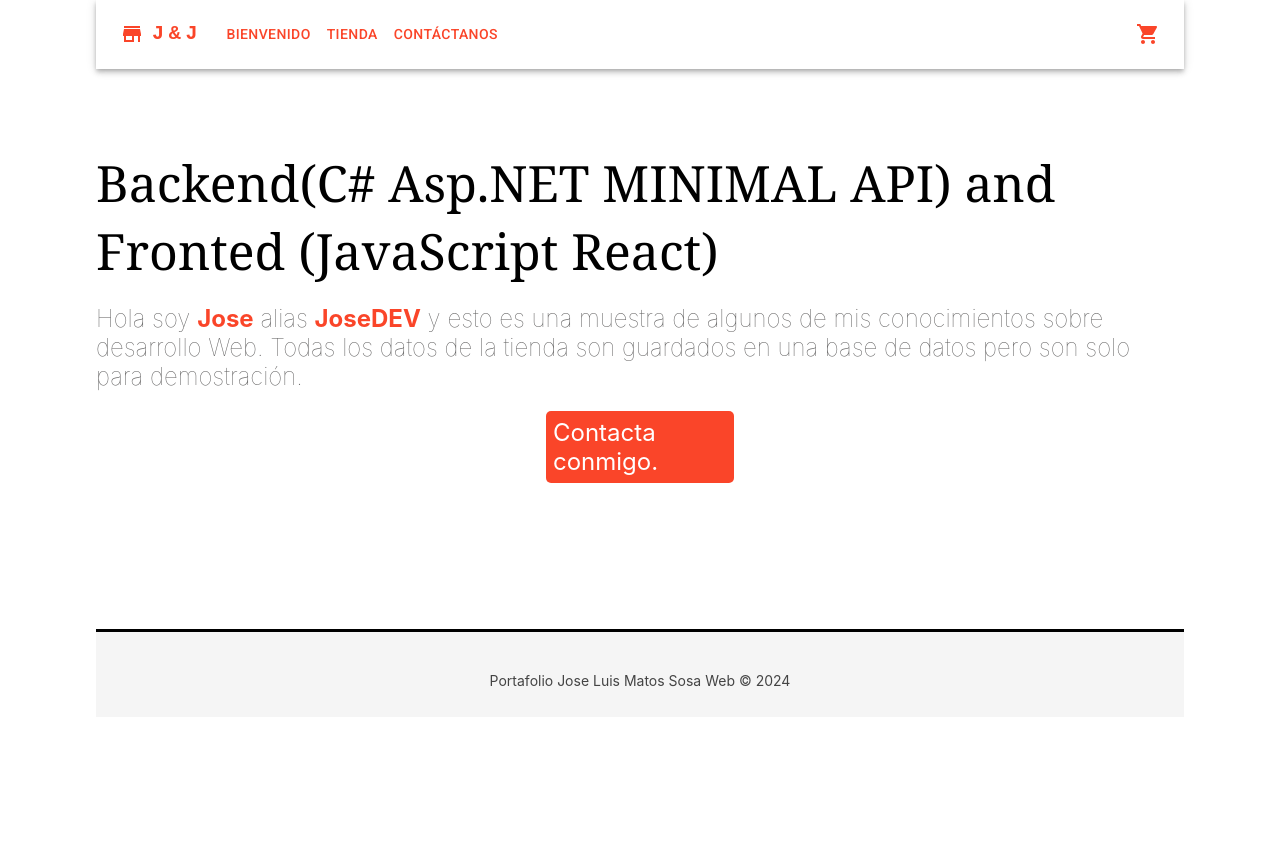
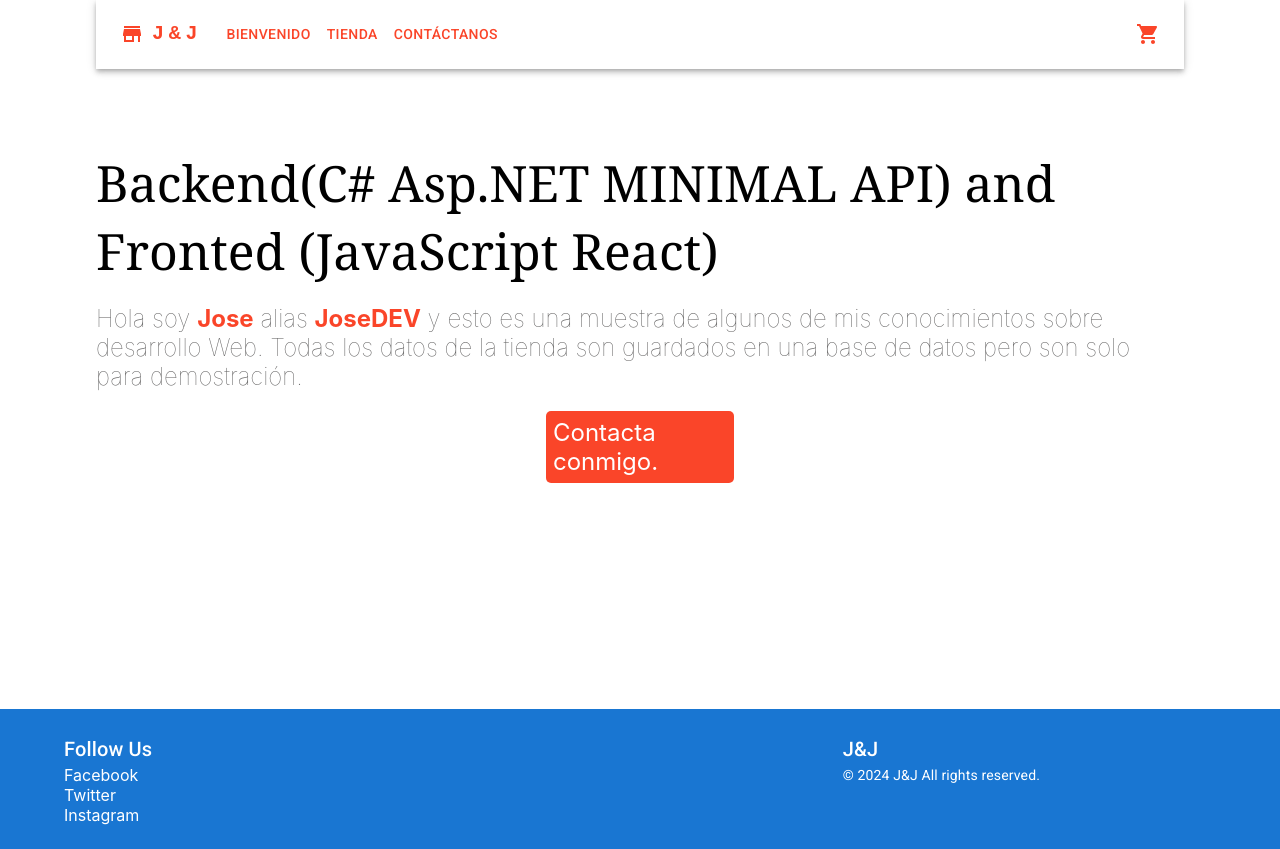
Before and after one commit to Jose-Dev02/FrontedToMYAPI, a React (Create React App) app: page /home in a window 1280 px wide. Before the commit the page ends 800 px from the top, so only its background shows below. Built offline with nearby package versions, Linux system fonts and the light colour scheme.

Commit message:
Upgrading

```diff
--- a/src/Rutas/MisRutas.js
+++ b/src/Rutas/MisRutas.js
@@ -1,5 +1,5 @@
 import React from 'react'
-import { Routes, Route, NavLink, BrowserRouter, Navigate } from 'react-router-dom';
+import { Routes, Route, BrowserRouter, Navigate } from 'react-router-dom';
 import { Home } from '../components/Home';
 import { Service } from '../components/Service';
 import { Portafolio } from '../components/Portafolio';
@@ -9,16 +9,14 @@ import { HeaderNav } from '../components/layout/HeaderNav';
 import { Footer } from '../components/layout/Footer';
 import { Proyecto } from '../components/Proyecto';
 import { Error } from '../components/Error';
-import { Log } from '../components/Log';
-import { Warehouse } from '../components/Warehouse';
 import { Tienda } from '../components/Tienda';
 
 
 export const MisRutas = () => {
     return (
 
-        <div className='layout'>
-            <div>
+        <div >
+            <div className='layout'>
                 <BrowserRouter>
                     {/* Header y Navegacion */}
                     < HeaderNav />
@@ -42,9 +40,10 @@ export const MisRutas = () => {
 
                     </section>
                     {/*Footer */}
-                    < Footer />
+
                 </BrowserRouter>
             </div>
+            <Footer />
         </div>
     )
 }
--- a/src/components/Tienda.js
+++ b/src/components/Tienda.js
@@ -1,5 +1,5 @@
 import axios from 'axios';
-import React, { useEffect, useState } from 'react'
+import React, { useEffect, useState } from 'react';
 import { urlCategoriesAll, urlWarehouseGetAll } from '../endpoints';
 
 import Tabs, { tabsClasses } from '@mui/material/Tabs';
@@ -15,12 +15,13 @@ import Button from '@mui/material/Button';
 import Typography from '@mui/material/Typography';
 
 import Tooltip from '@mui/material/Tooltip';
-import { Favorite, ShoppingCart } from '@mui/icons-material';
+import { AddShoppingCart, Favorite, FavoriteBorder } from '@mui/icons-material';
 
 export const Tienda = () => {
     const [state, setState] = useState({
         value: 0,
         loading: true,
+        favoriteItems: {},
         items: [],
         error: null,
         categories: [],
@@ -28,14 +29,14 @@ export const Tienda = () => {
         filteredItems: [],
     });
 
-    const handleChange = (event, newValue) => {
+    const filterItems = (items, categoryId) => items.filter((item) => item.product.categoryId === categoryId);
+
+    const handleChange = (e, newValue) => {
         setState((prevState) => ({
             ...prevState,
             value: newValue,
         }));
     };
-
-    const filterItems = (items, categoryId) => items.filter((item) => item.product.categoryId === categoryId);
 
     const handleSelect = (e, categoryId) => {
         setState((prevState) => {
@@ -47,7 +48,17 @@ export const Tienda = () => {
                 };
             }
             return prevState;
-        });
+        })
+    };
+
+    const handleClick = (itemId) => {
+        setState((prevState) => ({
+            ...prevState,
+            favoriteItems: {
+                ...prevState.favoriteItems,
+                [itemId]: !prevState.favoriteItems[itemId],
+            },
+        }));
     };
 
     useEffect(() => {
@@ -67,6 +78,7 @@ export const Tienda = () => {
                     setState({
                         value: 0,
                         loading: false,
+                        favoriteItems: {},
                         items: items,
                         error: null,
                         categories: categories,
@@ -75,18 +87,14 @@ export const Tienda = () => {
                     });
 
                 } else {
-                    let errors
-                    errors.Add(categoriesResponse.data.message);
-                    errors.Add(warehouseResponse.data.message);
-                    setState((prevState) => {
-
-                        return {
+                    let errors = [];
+                    errors.push(categoriesResponse.data.message);
+                    errors.push(warehouseResponse.data.message);
+                    setState((prevState) => ({
                         ...prevState,
                         loading: false,
                         error: errors,
-                        }
-
-                    });
+                    }));
                 }
             } catch (error) {
                 setState((prevState) => ({
@@ -107,12 +115,10 @@ export const Tienda = () => {
     if (state.error) {
         return <div>Error: {state.error}</div>;
     }
-
-    console.log(state.items);
     return (
         <div>
             <div>
-                <Box sx={{ bgcolor: 'background.paper' }}>
+                <Box sx={{ bgcolor: 'background.paper', boxShadow: '1px 1px 3px rgba(0, 0, 0, 0.2), -1px 1px 3px rgba(0, 0, 0, 0.2)' }}>
                     <Tabs
                         value={state.value}
                         onChange={handleChange}
@@ -124,16 +130,14 @@ export const Tienda = () => {
                                 '&.Mui-disabled': { opacity: 0.2 },
                             },
                         }}
-
                     >
                         {state.categories.map((categoria) => (
                             <Tab
                                 key={categoria.id}
                                 label={categoria.name}
-                                onClick={e => handleSelect(e, categoria.id)}
-                            ></Tab>
+                                onClick={(e) => handleSelect(e, categoria.id)}
+                            />
                         ))}
-
                     </Tabs>
                 </Box>
             </div>
@@ -143,7 +147,8 @@ export const Tienda = () => {
                     <Grid container spacing={2}>
                         {state.filteredItems.map((item) => (
                             <Grid item xs={12} sm={6} md={3} key={item.id}>
-                                <Card sx={{
+                                <Card
+                                    sx={{
                                         maxWidth: '100%',
                                         '@media (max-width:600px)': {
                                             maxWidth: 345,
@@ -154,8 +159,8 @@ export const Tienda = () => {
                                         '@media (min-width:960px)': {
                                             maxWidth: 345,
                                         },
-
-                                }}>
+                                    }}
+                                >
                                     <CardMedia
                                         component="img"
                                         alt={item.product.name}
@@ -166,38 +171,37 @@ export const Tienda = () => {
                                         <Typography gutterBottom variant="h6" component="div">
                                             {item.product.name}
                                         </Typography>
-                                        <Typography variant="body2" color="text.primary" >
+                                        <Typography variant="body2" color="text.primary">
                                             {`${item.product.price}$`}
                                         </Typography>
                                     </CardContent>
                                     <CardActions sx={{ display: 'flex', alignItems: 'center' }}>
-                                        <Tooltip title='Favorito' >
-
-                                            <Button size='small' sx={{ p: 0, color: '#fa4529', }}>
-
-                                                <Favorite />
-
+                                        <Tooltip title="Favorito">
+                                            <Button
+                                                size="small"
+                                                sx={{
+                                                    p: 0,
+                                                    color: state.favoriteItems[item.id] ? '#fa4529' : '#000000',
+                                                }}
+                                                onClick={() => handleClick(item.id)}
+                                            >
+                                                {state.favoriteItems[item.id] ? <Favorite /> : <FavoriteBorder />}
                                             </Button>
-
                                         </Tooltip>
 
                                         <Box sx={{ flexGrow: 1 }} />
-                                        <Tooltip title='Agreagar al carrito' >
-
-                                            <Button size='small' sx={{ p: 0, color: '#000', }}>
-
-                                                <ShoppingCart />
+                                        <Tooltip title="Agregar al carrito">
+                                            <Button size="small" sx={{ p: 0, color: '#000' }}>
+                                                <AddShoppingCart />
                                             </Button>
-
                                         </Tooltip>
                                     </CardActions>
                                 </Card>
-
                             </Grid>
                         ))}
                     </Grid>
                 </Box>
-            </div >
+            </div>
         </div>
     );
-}
+};
--- a/src/components/layout/Footer.js
+++ b/src/components/layout/Footer.js
@@ -1,10 +1,49 @@
-import React from 'react'
+import React from 'react';
+import { Box, Container, Typography, Link, Grid } from '@mui/material';
 
 export const Footer = () => {
-    const year = new Date().getFullYear();
+    const companyName = 'J&J';
     return (
-        <footer className='footer'>
-            Portafolio Jose Luis Matos Sosa Web &copy; {year}
-        </footer>
-    )
-}
+        <Box
+            component="footer"
+            sx={{
+                bgcolor: 'primary.main',
+                color: 'white',
+                py: 3,
+                height: '8%',
+            }}
+        >
+            <Container maxWidth="lg">
+                <Grid container spacing={2}>
+
+                    <Grid item xs={6} sm={4}>
+                        <Typography variant="h6" component="div">
+                            Follow Us
+                        </Typography>
+                        <Link href="#" color="inherit" underline="none">
+                            Facebook
+                        </Link>
+                        <br />
+                        <Link href="#" color="inherit" underline="none">
+                            Twitter
+                        </Link>
+                        <br />
+                        <Link href="#" color="inherit" underline="none">
+                            Instagram
+                        </Link>
+                    </Grid>
+                    <Box sx={{ flexGrow: 1 }} />
+                    <Grid item xs={6} sm={4}>
+                        <Typography variant="h6" component="div">
+                            {companyName}
+                        </Typography>
+                        <Typography variant="body2">
+                            &copy; {new Date().getFullYear()} {companyName} All rights reserved.
+                        </Typography>
+                    </Grid>
+
+                </Grid>
+            </Container>
+        </Box >
+    );
+};
--- a/src/index.css
+++ b/src/index.css
@@ -103,7 +103,7 @@ code {
 
 
 .content {
-  min-height: 400px;
+  min-height: 70vh;
 }
 
 .footer {
```
Lines whose indentation alone changed are shown as unchanged.
